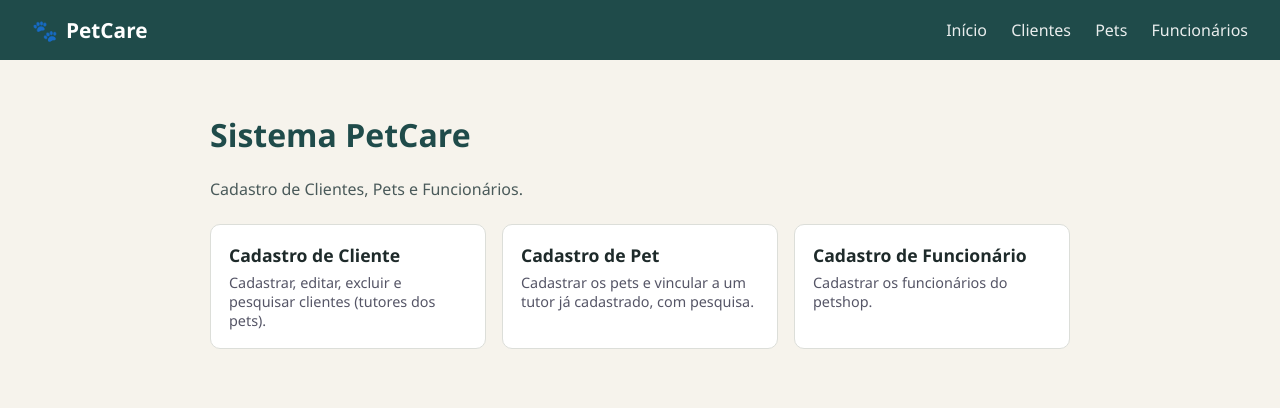
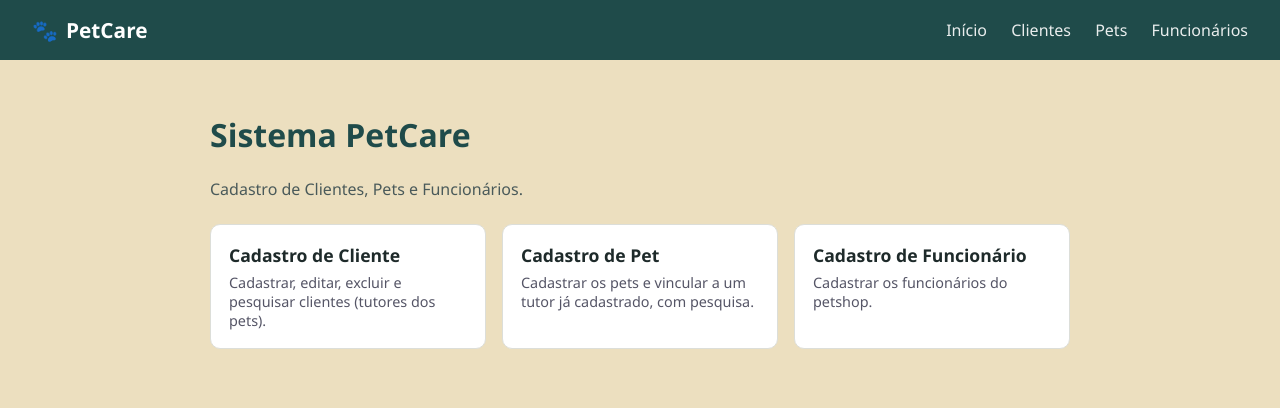
Before and after one commit to Rogerio-Campos-de-Oliveria/Petshop---Impacta, a Flask app: page / in a window 1280 px wide. Shown: the top 408 px of the page. Run offline with Flask 3, Linux system fonts and the light colour scheme.

Commit message:
ajsute nas cores

```diff
--- a/static/style.css
+++ b/static/style.css
@@ -1,8 +1,8 @@
 :root {
     --azul-petroleo: #1f4b4a;
     --verde-agua: #2f8f88;
-    --areia: #f6f3ec;
-    --coral: #ef7b5a;
+    --areia: #ecdfbf;
+    --coral: #f3704c;
     --texto: #1e2a2a;
     --borda: #dcded9;
 }
```
